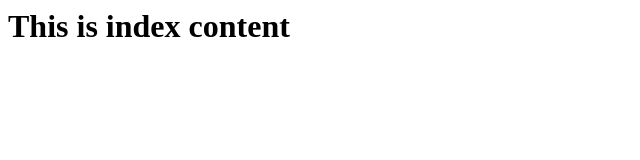
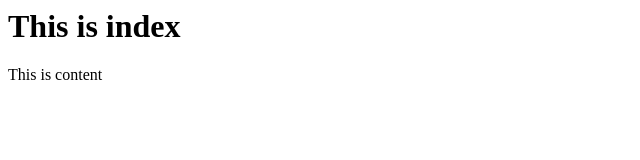
Before and after one commit to dinhtuanhai/TestGitCommand, a plain HTML site: page index.html in a window 1280 px wide. Shown: the whole page, without its empty margins (0-640 px from the left). Drawn offline with Linux system fonts and the light colour scheme.

Commit message:
Update index.html

```diff
--- a/index.html
+++ b/index.html
@@ -1 +1,2 @@
-<h1>This is index content</h1>
+<h1>This is index</h1>
+<p>This is content</p>
```
